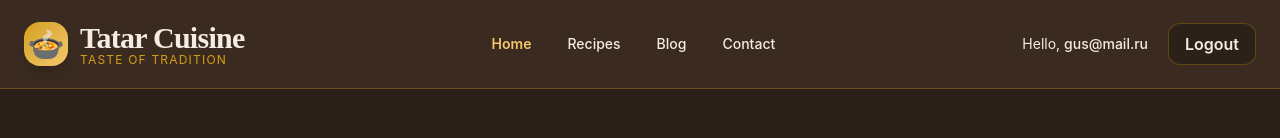
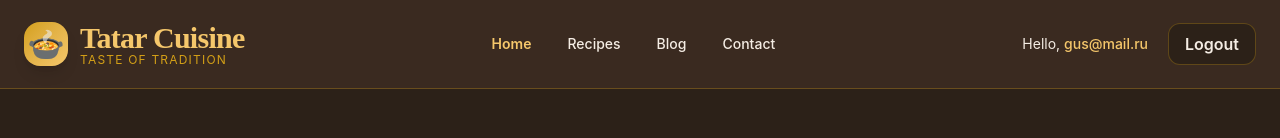
Before and after one commit to seriiserii825/next-tatar-food, a Next.js app: page / in a window 1280 px wide. Shown: the top 138 px of the page. Built offline with nearby package versions, Linux system fonts and the light colour scheme.

Commit message:
feat: header colors

```diff
--- a/src/components/UI/Header.tsx
+++ b/src/components/UI/Header.tsx
@@ -36,7 +36,7 @@ export default function Header() {
             🍲
           </div>
           <div>
-            <h1 className="font-display text-3xl font-bold tracking-tight text-warm-accentLight">
+            <h1 className="font-display text-3xl font-bold tracking-tight text-warm-accent-light">
               Tatar Cuisine
             </h1>
             <p className="text-xs text-warm-accent -mt-1 tracking-widest">TASTE OF TRADITION</p>
@@ -53,7 +53,13 @@ export default function Header() {
 
         <div className="flex items-center gap-5">
           <div className="text-sm">
-            Hello, <span className="text-warm-accentLight font-medium">gus@mail.ru</span>
+            Hello,{" "}
+            <a
+              target="_blank"
+              href="maito:gus@mail.ru"
+              className="text-warm-accent-light font-medium">
+              gus@mail.ru
+            </a>
           </div>
           <Button variant="secondary" size="sm">
             Logout
```
